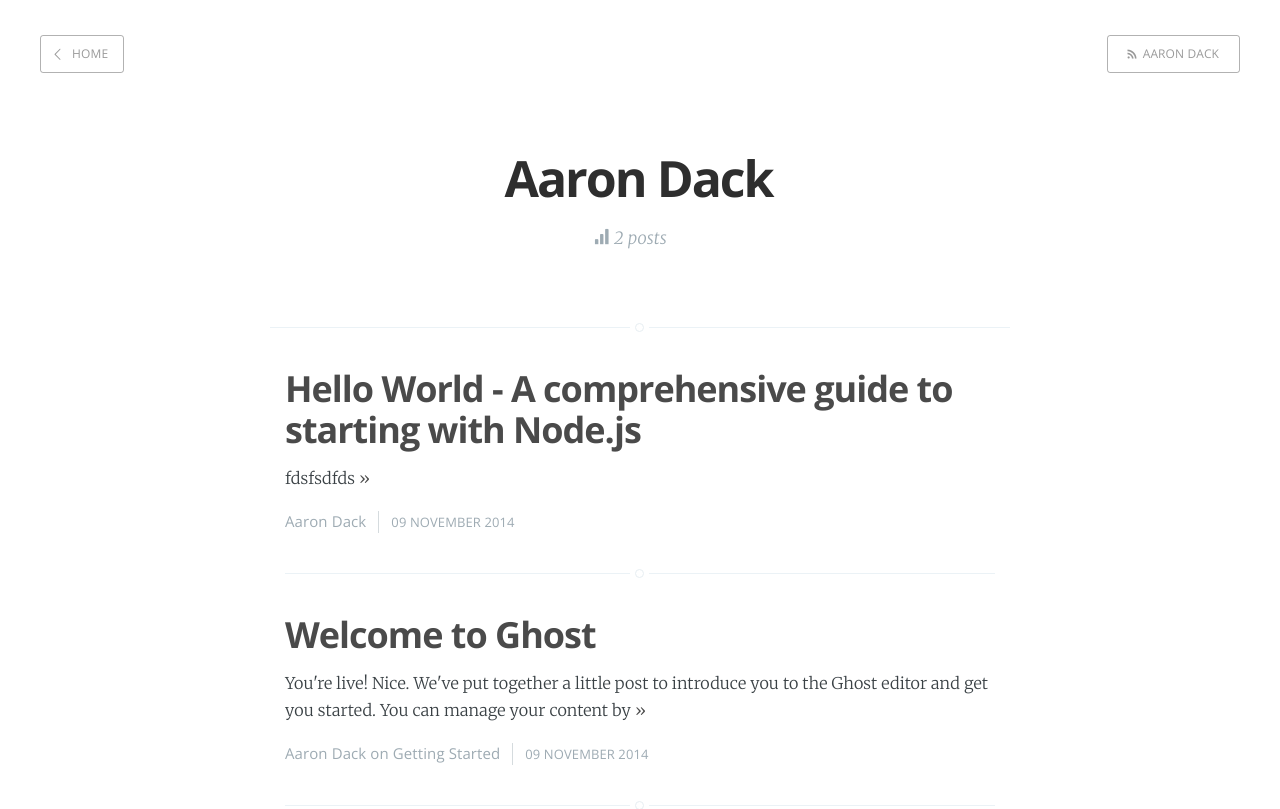
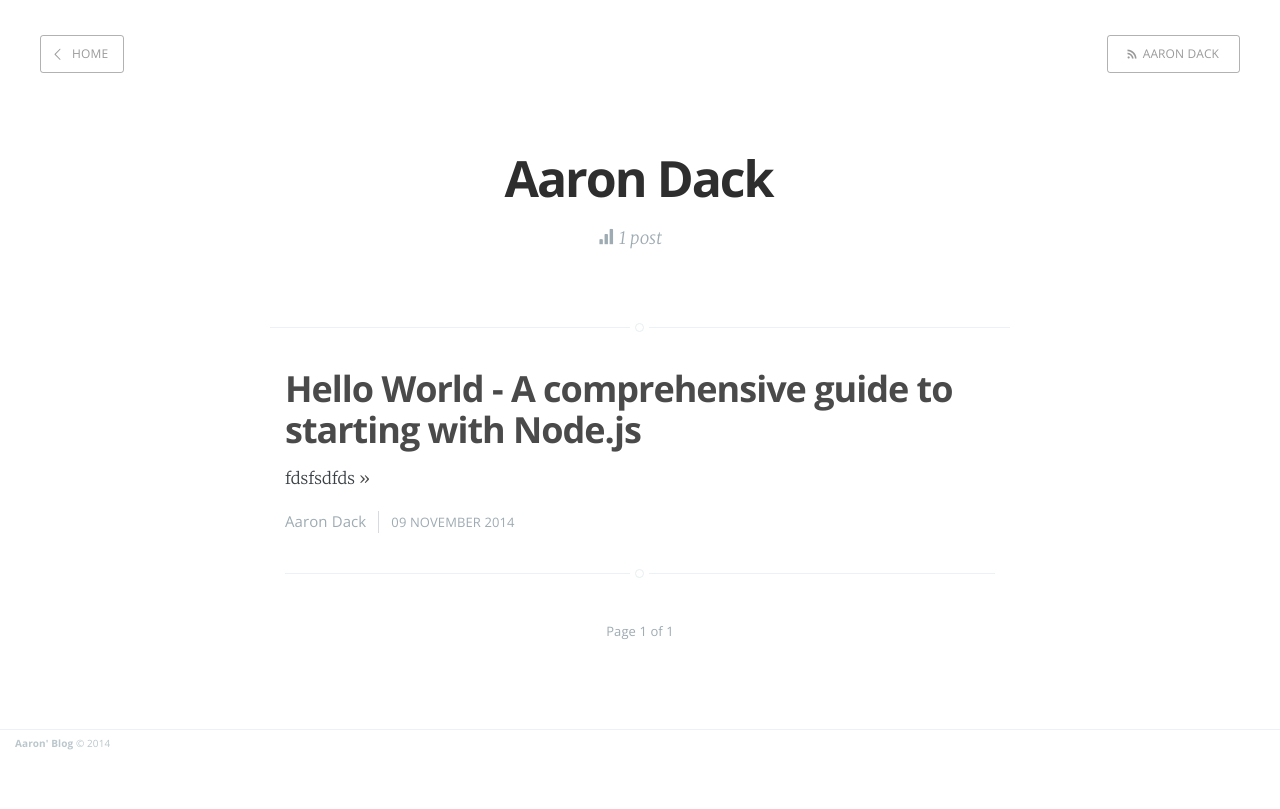
Before and after one commit to aarondack/adack123.github.io, a plain HTML site: page author/aaron/index.html in a window 1280 px wide. Shown: the top 809 px of the page. Drawn offline with nearby package versions, Linux system fonts and the light colour scheme.

Commit message:
new blog change

```diff
--- a/author/aaron/index.html
+++ b/author/aaron/index.html
@@ -35,7 +35,7 @@
         <div class="author-meta">
 
 
-            <span class="author-stats"><i class="icon-stats"></i> 2 posts</span>
+            <span class="author-stats"><i class="icon-stats"></i> 1 post</span>
         </div>
     </section>
 
@@ -61,20 +61,6 @@
             <time class="post-date" datetime="2014-11-09">09 November 2014</time>
         </footer>
     </article>
-    <article class="post tag-getting-started">
-        <header class="post-header">
-            <h2 class="post-title"><a href="../../welcome-to-ghost/">Welcome to Ghost</a></h2>
-        </header>
-        <section class="post-excerpt">
-            <p>You're live! Nice. We've put together a little post to introduce you to the Ghost editor and get you started. You can manage your content by <a class="read-more" href="../../welcome-to-ghost/">»</a></p>
-        </section>
-        <footer class="post-meta">
-
-            <a href="index.html">Aaron Dack</a>
-             on <a href="../../tag/getting-started/">Getting Started</a>
-            <time class="post-date" datetime="2014-11-09">09 November 2014</time>
-        </footer>
-    </article>
 
     <nav class="pagination" role="navigation">
         <span class="page-number">Page 1 of 1</span>
```
Also changed, not shown: index.html (+0 -14 lines), tag/getting-started/index.html (+0 -1 lines), welcome-to-ghost/index.html (+0 -1 lines), 2 other files.
